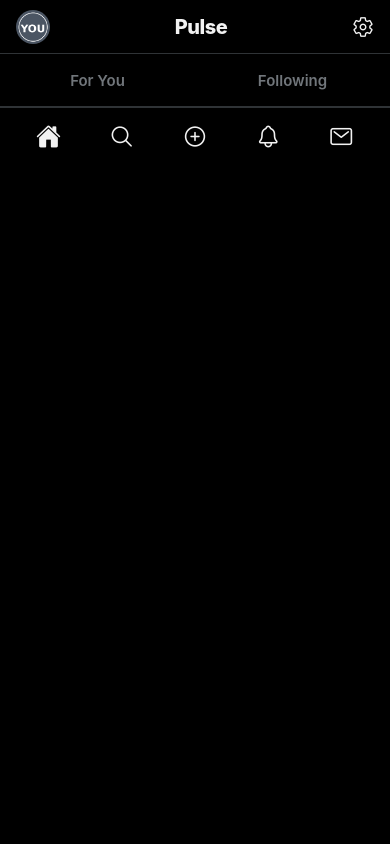
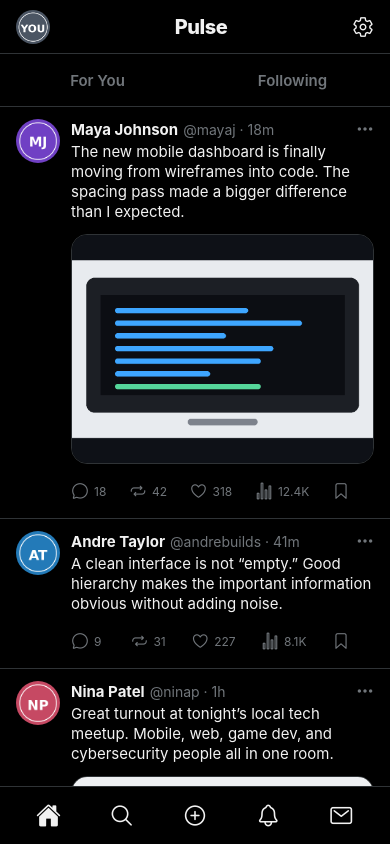
Before and after one commit to Luccgithub/pulse-feed-app, a React Native app: screen / in a window 390 px wide. Built offline with nearby package versions, Linux system fonts and the light colour scheme.

Commit message:
Display Pulse Feed with FlatList

```diff
--- a/src/screens/FeedScreen.js
+++ b/src/screens/FeedScreen.js
@@ -48,8 +48,15 @@
   }
 
   function renderPost({ item }) {
-    // TODO 8: Connect PostCard in Step 9.
-    return null;
+    return (
+      <PostCard
+        {...item}
+        liked={likedIds.includes(item.id)}
+        bookmarked={bookmarkedIds.includes(item.id)}
+        onLike={handleLike}
+        onBookmark={handleBookmark}
+      />
+    );
   }
 
   return (
@@ -61,7 +68,17 @@
         onSelectFeed={setSelectedFeed}
       />
 
-      {/* TODO 9: Replace this with the loading/FlatList code from Step 10. */}
+      {loading ? (
+        <LoadingState />
+      ) : (
+        <FlatList
+          contentContainerStyle={styles.listContent}
+          data={visiblePosts}
+          keyExtractor={(item) => item.id}
+          ListEmptyComponent={EmptyFeed}
+          renderItem={renderPost}
+        />
+      )}
 
       <BottomNavigation />
     </SafeAreaView>
```
